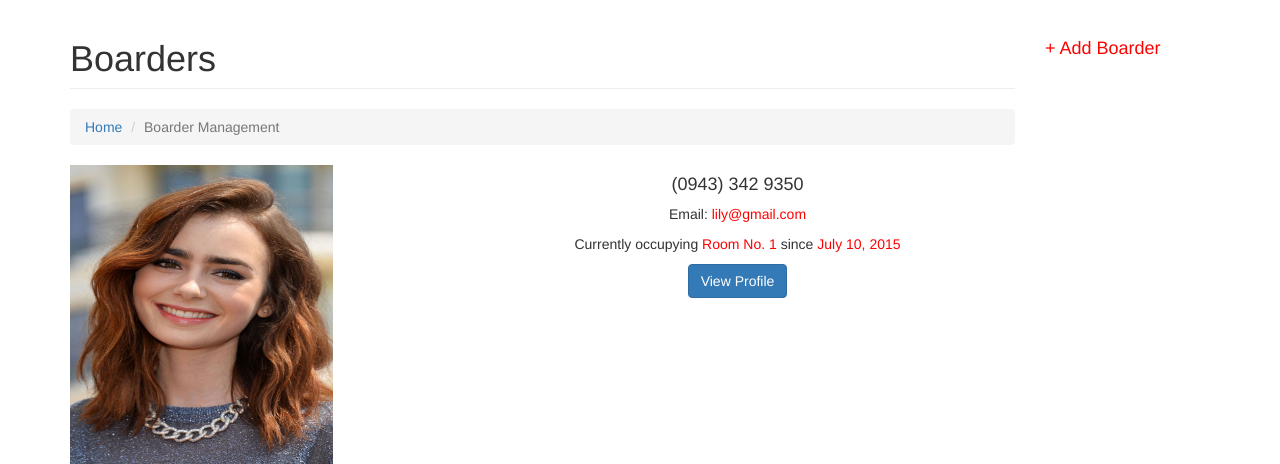
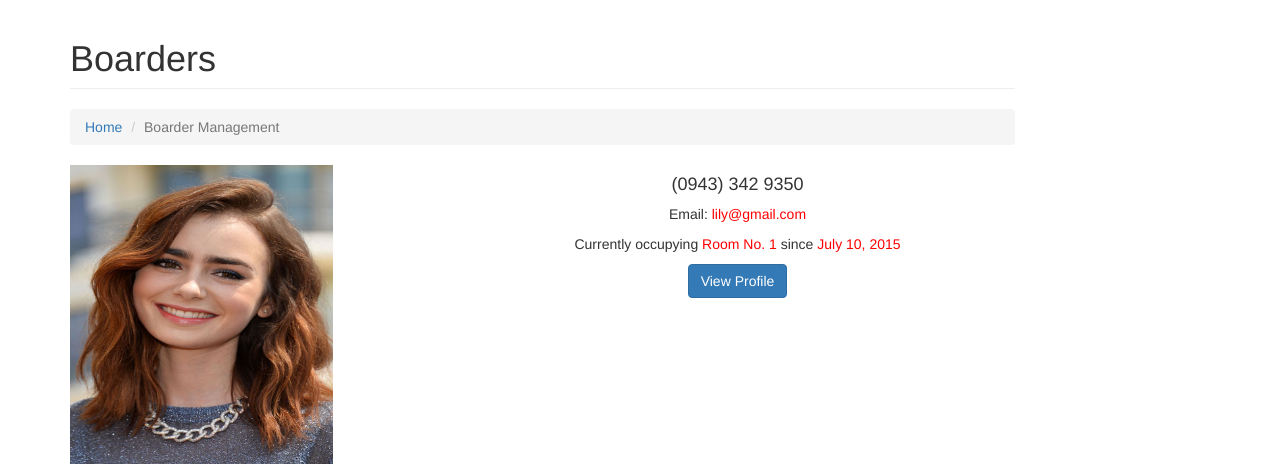
Before and after one commit to binsoy/pbhouse, a PHP site: page /boarder_management/boarder.php in a window 1280 px wide. Shown: the part 51-515 px from the top of the page. Run offline with PHP 8.4, Linux system fonts and the light colour scheme.

Commit message:
no comment

```diff
--- a/_includes/navbar.php
+++ b/_includes/navbar.php
@@ -10,7 +10,7 @@
                     <span class="icon-bar"></span>
                     <span class="icon-bar"></span>
                 </button>
-                <a class="navbar-brand" href="#">Pastillo's Boarding House</a>
+                <a class="navbar-brand" href="../room_management/roommngmt.php">Pastillo's Boarding House</a>
             </div>
             <!-- Collect the nav links, forms, and other content for toggling -->
             <div class="collapse navbar-collapse" id="bs-example-navbar-collapse-1">
--- a/boarder_management/boarder.php
+++ b/boarder_management/boarder.php
@@ -48,9 +48,6 @@
                     <li class="active">Boarder Management</li>
                 </ol>
             </div>
-			<div class="col-lg-2">
-				<a href="#"><h4 style="color: red; margin-top: 40px;">+ Add Boarder</h4></a>
-			</div>
         </div>
         <!-- /.row -->
 
--- a/boarder_management/userprof.php
+++ b/boarder_management/userprof.php
@@ -86,7 +86,6 @@
                         <a href="#">View Transaction Logs</a><br>
                         <a href="#">Report Issue</a><br>
                         <a href="#">Write feedback about our service</a><br>
-                        <a href="#">Logout</a>
                     </div>
                 </div>
             </div>
```
